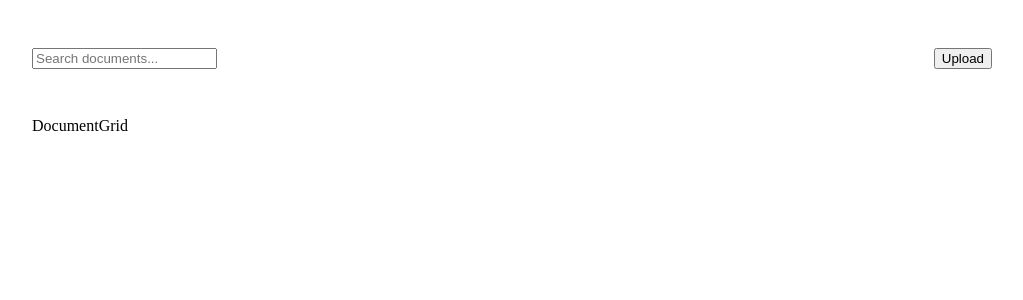
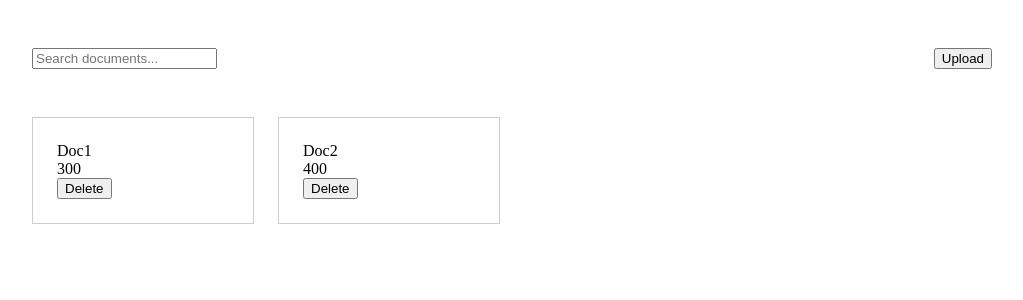
Before and after one commit to gmreizu/george-2019-07-12, a React app in the folder web/app/: page / in a window 1280 px wide. Shown: the top 300 px of the page, without its empty margins (128-1151 px from the left). Built offline with nearby package versions, Linux system fonts and the light colour scheme.

Commit message:
web/app: add preliminary document grid

```diff
--- a/web/app/src/components/app.tsx
+++ b/web/app/src/components/app.tsx
@@ -1,9 +1,12 @@
 import * as React from "react";
+import { DocumentStore } from "../document-store";
 import "./app.scss";
 import { DocumentGrid } from "./document-grid";
 
 export class App extends React.Component {
     public render = (): JSX.Element => {
+        const documentStore = new DocumentStore()
+
         return (
             <div className="app">
                 <header className="app__header">
@@ -14,7 +17,7 @@ export class App extends React.Component {
                     />
                     <button>Upload</button>
                 </header>
-                <DocumentGrid />
+                <DocumentGrid documents={documentStore.getAll()} />
             </div>
         )
     }
--- a/web/app/src/components/document-card.scss
+++ b/web/app/src/components/document-card.scss
@@ -1,3 +1,4 @@
 .document-card {
     border: 1px solid #ccc;
+    padding: 24px;
 }
--- a/web/app/src/components/document-card.tsx
+++ b/web/app/src/components/document-card.tsx
@@ -1,10 +1,24 @@
 import * as React from "react";
+import { Document } from "../document";
+import "./document-card.scss";
+
+interface Props {
+    readonly document: Document
+}
+
+interface State {
+}
 
 /** DocumentCard presents a document as a card. */
-export class DocumentCard extends React.Component {
+export class DocumentCard extends React.PureComponent<Props, State> {
     public render = (): JSX.Element => {
+        const { document } = this.props
+
         return (
             <div className="document-card">
+                <div>{document.name}</div>
+                <div>{document.size}</div>
+                <button>Delete</button>
             </div>
         )
     }
--- a/web/app/src/components/document-grid.scss
+++ b/web/app/src/components/document-grid.scss
@@ -1,3 +1,6 @@
 .document-grid {
     display: grid;
+    grid-column-gap: 24px;
+    grid-row-gap: 24px;
+    grid-template-columns: repeat(auto-fill, minmax(220px, 1fr));
 }
--- a/web/app/src/components/document-grid.tsx
+++ b/web/app/src/components/document-grid.tsx
@@ -1,11 +1,30 @@
 import * as React from "react";
+import { Document } from "../document";
+import { DocumentCard } from "./document-card";
+import "./document-grid.scss";
+
+interface Props {
+    readonly documents: Document[]
+}
+
+interface State {
+}
 
 /** DocumentGrid presents a collection of Documents in a grid layout. */
-export class DocumentGrid extends React.Component {
+export class DocumentGrid extends React.Component<Props, State> {
     public render = (): JSX.Element => {
+        const { documents } = this.props
+
         return (
             <div className="document-grid">
-                DocumentGrid
+                {documents.map((document, i) => {
+                    return (
+                        <DocumentCard
+                            key={i}
+                            document={document}
+                        />
+                    )
+                })}
             </div>
         )
     }
--- a/web/app/src/document-store.ts
+++ b/web/app/src/document-store.ts
@@ -1,2 +1,12 @@
+import { Document } from "./document";
+
 export class DocumentStore {
+    private documents: Document[] = [
+        new Document("Doc1", 300),
+        new Document("Doc2", 400),
+    ]
+
+    public getAll = (): Document[] => {
+        return this.documents
+    }
 }
--- /dev/null
+++ b/web/app/src/document.ts
@@ -0,0 +1,8 @@
+/** Document represents a document stored on the service. */
+export class Document {
+    constructor(
+        public name: string,
+        public size: number
+    ) {
+    }
+}
```
